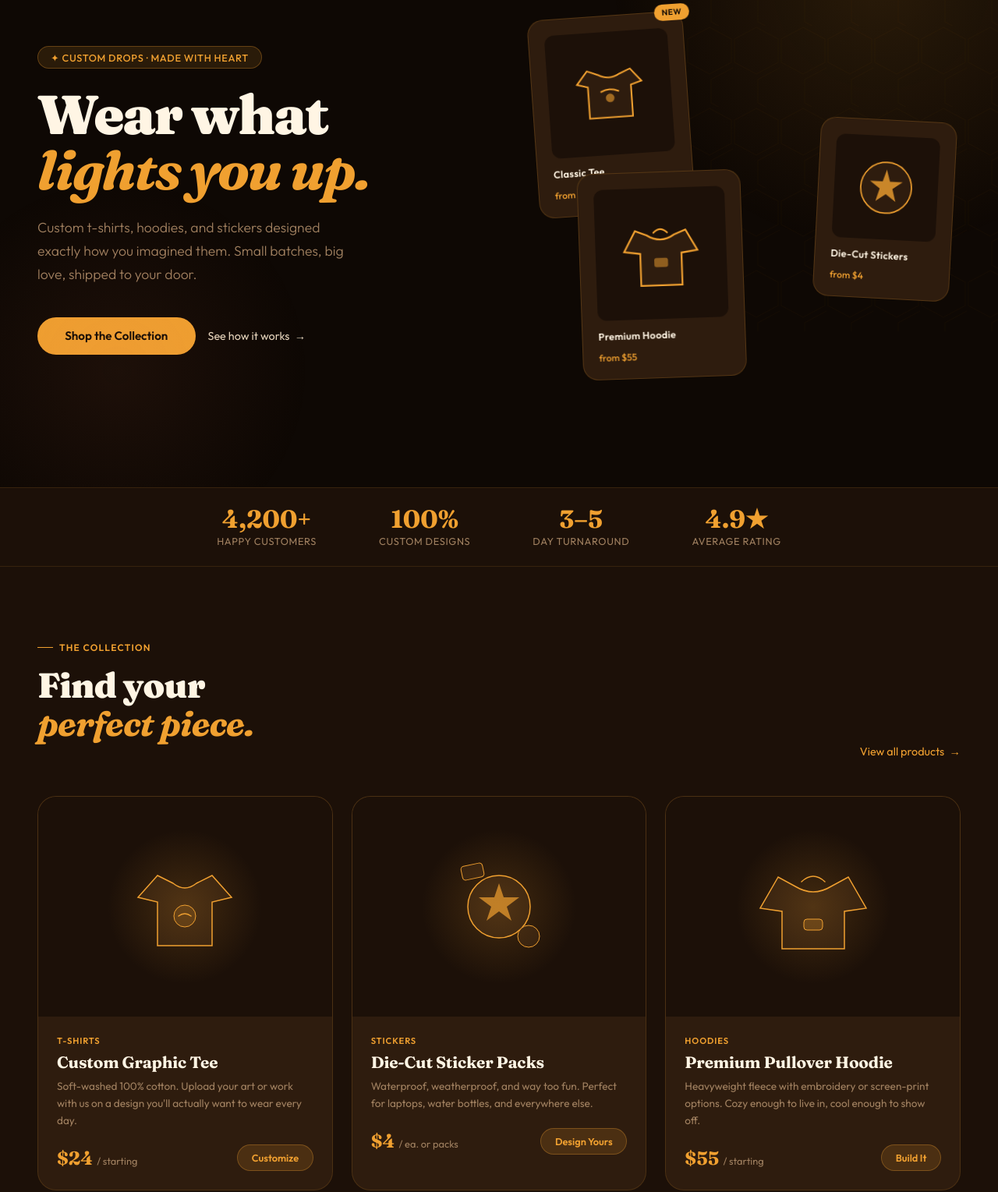
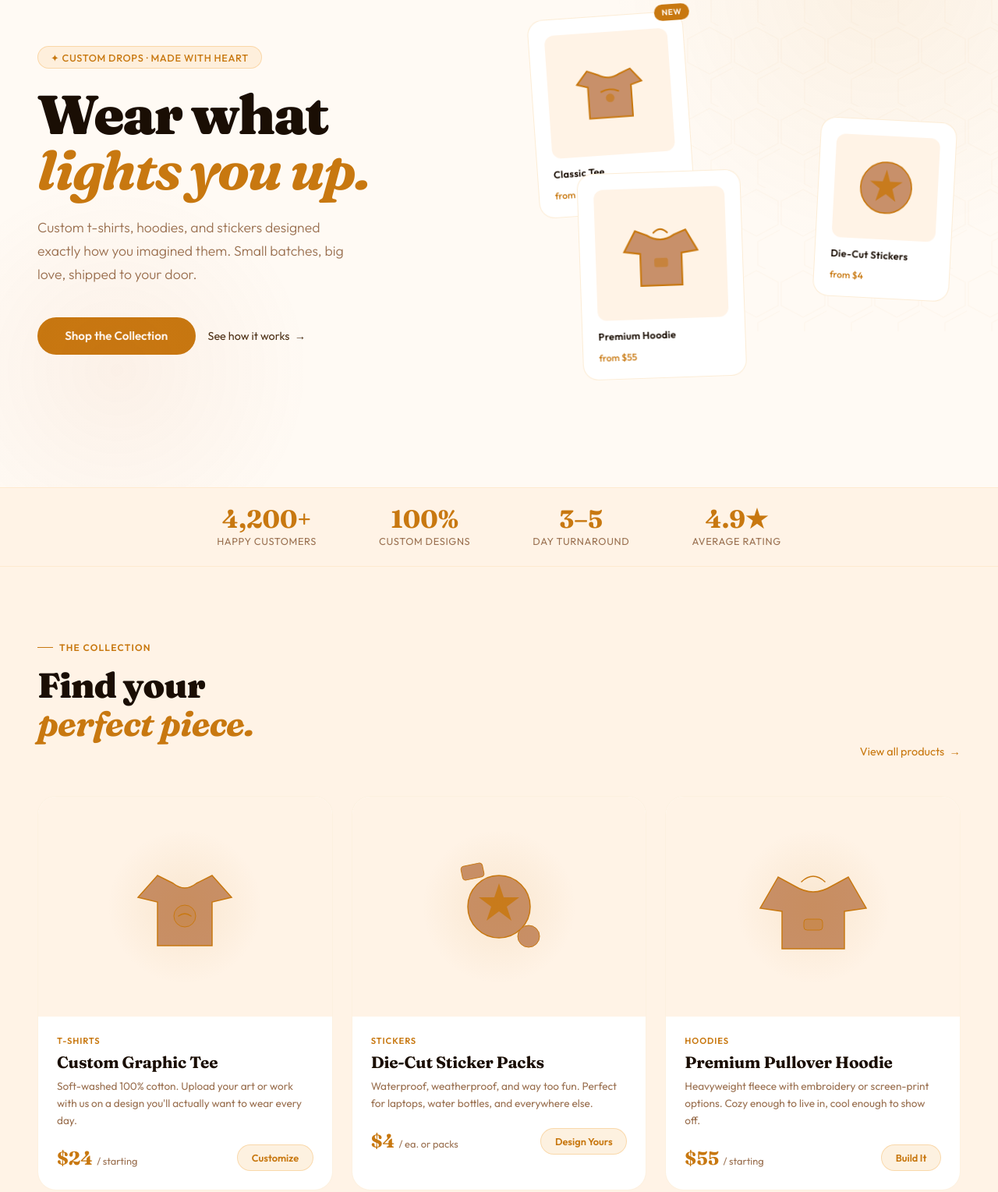
Before and after one commit to bridgetleanne/honeylightcreations, a plain HTML site: page index.html in a window 1280 px wide. Shown: the part 175-1704 px from the top of the page at 78% size. Drawn offline with Linux system fonts and the light colour scheme.

Commit message:
Add files via upload
Lighter background, visual changes

```diff
--- a/index.html
+++ b/index.html
@@ -11,17 +11,17 @@
   *, *::before, *::after { box-sizing: border-box; margin: 0; padding: 0; }
 
   :root {
-    --honey: #F0A030;
-    --honey-light: #F8C870;
-    --honey-deep: #C07010;
-    --cream: #FFF5E4;
-    --cream-muted: #E8D8C0;
-    --espresso: #0E0804;
-    --espresso-mid: #1C1008;
-    --espresso-light: #2E1C0E;
-    --warm-brown: #3D2410;
-    --text-muted: #A08060;
-    --accent-rose: #D4704A;
+    --honey: #C87810;
+    --honey-light: #E89820;
+    --honey-deep: #9A5E08;
+    --cream: #1A0E04;
+    --cream-muted: #4A2E14;
+    --espresso: #FFFAF4;
+    --espresso-mid: #FFF3E6;
+    --espresso-light: #FFFFFF;
+    --warm-brown: #FDE8C8;
+    --text-muted: #9A7050;
+    --accent-rose: #C4602A;
   }
 
   html { scroll-behavior: smooth; }
@@ -42,9 +42,9 @@
     display: flex;
     align-items: center;
     justify-content: space-between;
-    background: rgba(14, 8, 4, 0.85);
+    background: rgba(255, 250, 244, 0.92);
     backdrop-filter: blur(12px);
-    border-bottom: 1px solid rgba(240, 160, 48, 0.15);
+    border-bottom: 1px solid rgba(200, 120, 10, 0.18);
   }
 
   .logo {
@@ -79,7 +79,7 @@
   }
 
   .nav-links a {
-    color: var(--cream-muted);
+    color: var(--text-muted);
     text-decoration: none;
     font-size: 0.9rem;
     font-weight: 400;
@@ -122,7 +122,7 @@
     position: absolute;
     top: -200px; right: -200px;
     width: 700px; height: 700px;
-    background: radial-gradient(circle, rgba(240,160,48,0.12) 0%, transparent 70%);
+    background: radial-gradient(circle, rgba(200,120,10,0.07) 0%, transparent 70%);
     pointer-events: none;
   }
 
@@ -131,7 +131,7 @@
     position: absolute;
     bottom: -100px; left: -100px;
     width: 500px; height: 500px;
-    background: radial-gradient(circle, rgba(212,112,74,0.08) 0%, transparent 70%);
+    background: radial-gradient(circle, rgba(196,96,42,0.06) 0%, transparent 70%);
     pointer-events: none;
   }
 
@@ -444,7 +444,7 @@
     position: absolute;
     width: 200px; height: 200px;
     border-radius: 50%;
-    background: radial-gradient(circle, rgba(240,160,48,0.18) 0%, transparent 70%);
+    background: radial-gradient(circle, rgba(200,120,10,0.1) 0%, transparent 70%);
   }
 
   .tile-body {
@@ -962,7 +962,7 @@
     content: '';
     position: absolute;
     inset: 0;
-    background: radial-gradient(ellipse at 50% 50%, rgba(240,160,48,0.1) 0%, transparent 70%);
+    background: radial-gradient(ellipse at 50% 50%, rgba(200,120,10,0.06) 0%, transparent 70%);
     pointer-events: none;
   }
 
@@ -970,7 +970,7 @@
     font-family: 'Fraunces', serif;
     font-size: 8rem;
     font-weight: 900;
-    color: rgba(240,160,48,0.06);
+    color: rgba(200, 120, 10, 0.07);
     position: absolute;
     top: 50%;
     left: 50%;
@@ -1177,8 +1177,8 @@
 <svg class="honeycomb-bg" width="400" height="600" viewBox="0 0 400 600" fill="none" xmlns="http://www.w3.org/2000/svg">
   <defs>
     <pattern id="hc" x="0" y="0" width="60" height="104" patternUnits="userSpaceOnUse">
-      <polygon points="30,2 58,17 58,47 30,62 2,47 2,17" stroke="#F0A030" stroke-width="1.5" fill="none"/>
-      <polygon points="60,54 88,69 88,99 60,114 32,99 32,69" stroke="#F0A030" stroke-width="1.5" fill="none"/>
+      <polygon points="30,2 58,17 58,47 30,62 2,47 2,17" stroke="#C87810" stroke-width="1.5" fill="none"/>
+      <polygon points="60,54 88,69 88,99 60,114 32,99 32,69" stroke="#C87810" stroke-width="1.5" fill="none"/>
     </pattern>
   </defs>
   <rect width="400" height="600" fill="url(#hc)"/>
@@ -1221,9 +1221,9 @@
       <span class="card-badge">New</span>
       <div class="card-img">
         <svg viewBox="0 0 80 80" fill="none" xmlns="http://www.w3.org/2000/svg">
-          <path d="M20 18 L10 30 L20 33 L20 62 L60 62 L60 33 L70 30 L60 18 L50 22 Q40 28 30 22 Z" fill="#2E1C0E" stroke="#F0A030" stroke-width="1.5"/>
-          <path d="M32 38 Q40 34 48 38" stroke="#F0A030" stroke-width="1.5" stroke-linecap="round"/>
-          <circle cx="40" cy="44" r="4" fill="#F0A030" opacity="0.6"/>
+          <path d="M20 18 L10 30 L20 33 L20 62 L60 62 L60 33 L70 30 L60 18 L50 22 Q40 28 30 22 Z" fill="#C8906A" stroke="#C87810" stroke-width="1.5"/>
+          <path d="M32 38 Q40 34 48 38" stroke="#C87810" stroke-width="1.5" stroke-linecap="round"/>
+          <circle cx="40" cy="44" r="4" fill="#C87810" opacity="0.6"/>
         </svg>
       </div>
       <div class="card-label">Classic Tee</div>
@@ -1234,8 +1234,8 @@
     <div class="product-card card-sticker">
       <div class="card-img">
         <svg viewBox="0 0 80 80" fill="none" xmlns="http://www.w3.org/2000/svg">
-          <circle cx="40" cy="40" r="28" fill="#2E1C0E" stroke="#F0A030" stroke-width="1.5"/>
-          <polygon points="40,20 44,33 58,33 47,41 51,55 40,47 29,55 33,41 22,33 36,33" fill="#F0A030" opacity="0.8"/>
+          <circle cx="40" cy="40" r="28" fill="#C8906A" stroke="#C87810" stroke-width="1.5"/>
+          <polygon points="40,20 44,33 58,33 47,41 51,55 40,47 29,55 33,41 22,33 36,33" fill="#C87810" opacity="0.85"/>
         </svg>
       </div>
       <div class="card-label">Die-Cut Stickers</div>
@@ -1246,9 +1246,9 @@
     <div class="product-card card-hoodie">
       <div class="card-img">
         <svg viewBox="0 0 80 80" fill="none" xmlns="http://www.w3.org/2000/svg">
-          <path d="M18 20 L8 38 L22 40 L22 68 L58 68 L58 40 L72 38 L62 20 L52 24 Q40 32 28 24 Z" fill="#2E1C0E" stroke="#F0A030" stroke-width="1.5"/>
-          <path d="M34 22 Q40 16 46 22" stroke="#F0A030" stroke-width="1.5" stroke-linecap="round" fill="none"/>
-          <rect x="34" y="44" width="12" height="8" rx="2" fill="#F0A030" opacity="0.5"/>
+          <path d="M18 20 L8 38 L22 40 L22 68 L58 68 L58 40 L72 38 L62 20 L52 24 Q40 32 28 24 Z" fill="#C8906A" stroke="#C87810" stroke-width="1.5"/>
+          <path d="M34 22 Q40 16 46 22" stroke="#C87810" stroke-width="1.5" stroke-linecap="round" fill="none"/>
+          <rect x="34" y="44" width="12" height="8" rx="2" fill="#C87810" opacity="0.5"/>
         </svg>
       </div>
       <div class="card-label">Premium Hoodie</div>
@@ -1293,9 +1293,9 @@
       <div class="tile-img">
         <div class="tile-img-glow"></div>
         <svg width="160" height="140" viewBox="0 0 160 140" fill="none">
-          <path d="M45 30 L20 58 L45 64 L45 120 L115 120 L115 64 L140 58 L115 30 L95 40 Q80 52 65 40 Z" fill="#2E1C0E" stroke="#F0A030" stroke-width="1.5"/>
-          <circle cx="80" cy="82" r="14" fill="rgba(240,160,48,0.15)" stroke="#F0A030" stroke-width="1"/>
-          <path d="M72 82 Q80 76 88 82" stroke="#F0A030" stroke-width="1.5" stroke-linecap="round"/>
+          <path d="M45 30 L20 58 L45 64 L45 120 L115 120 L115 64 L140 58 L115 30 L95 40 Q80 52 65 40 Z" fill="#C8906A" stroke="#C87810" stroke-width="1.5"/>
+          <circle cx="80" cy="82" r="14" fill="rgba(200,120,10,0.15)" stroke="#C87810" stroke-width="1"/>
+          <path d="M72 82 Q80 76 88 82" stroke="#C87810" stroke-width="1.5" stroke-linecap="round"/>
         </svg>
       </div>
       <div class="tile-body">
@@ -1314,10 +1314,10 @@
       <div class="tile-img">
         <div class="tile-img-glow"></div>
         <svg width="160" height="140" viewBox="0 0 160 140" fill="none">
-          <circle cx="80" cy="70" r="40" fill="#2E1C0E" stroke="#F0A030" stroke-width="1.5"/>
-          <polygon points="80,40 86,58 106,58 90,70 96,88 80,76 64,88 70,70 54,58 74,58" fill="#F0A030" opacity="0.7"/>
-          <rect x="32" y="16" width="28" height="18" rx="4" fill="#2E1C0E" stroke="#F0A030" stroke-width="1" transform="rotate(-12 46 25)"/>
-          <circle cx="118" cy="108" r="14" fill="#2E1C0E" stroke="#F0A030" stroke-width="1"/>
+          <circle cx="80" cy="70" r="40" fill="#C8906A" stroke="#C87810" stroke-width="1.5"/>
+          <polygon points="80,40 86,58 106,58 90,70 96,88 80,76 64,88 70,70 54,58 74,58" fill="#C87810" opacity="0.85"/>
+          <rect x="32" y="16" width="28" height="18" rx="4" fill="#C8906A" stroke="#C87810" stroke-width="1" transform="rotate(-12 46 25)"/>
+          <circle cx="118" cy="108" r="14" fill="#C8906A" stroke="#C87810" stroke-width="1"/>
         </svg>
       </div>
       <div class="tile-body">
@@ -1336,9 +1336,9 @@
       <div class="tile-img">
         <div class="tile-img-glow"></div>
         <svg width="160" height="140" viewBox="0 0 160 140" fill="none">
-          <path d="M35 32 L12 72 L40 76 L40 124 L120 124 L120 76 L148 72 L125 32 L103 44 Q80 58 57 44 Z" fill="#2E1C0E" stroke="#F0A030" stroke-width="1.5"/>
-          <path d="M65 38 Q80 24 95 38" stroke="#F0A030" stroke-width="1.5" stroke-linecap="round" fill="none"/>
-          <rect x="68" y="86" width="24" height="14" rx="4" fill="rgba(240,160,48,0.2)" stroke="#F0A030" stroke-width="1"/>
+          <path d="M35 32 L12 72 L40 76 L40 124 L120 124 L120 76 L148 72 L125 32 L103 44 Q80 58 57 44 Z" fill="#C8906A" stroke="#C87810" stroke-width="1.5"/>
+          <path d="M65 38 Q80 24 95 38" stroke="#C87810" stroke-width="1.5" stroke-linecap="round" fill="none"/>
+          <rect x="68" y="86" width="24" height="14" rx="4" fill="rgba(200,120,10,0.2)" stroke="#C87810" stroke-width="1"/>
         </svg>
       </div>
       <div class="tile-body">
@@ -1625,7 +1625,6 @@
     { id: 'moon',      name: 'Crescent Moon',   file: 'designs/moon.svg',           category: 'nature',    tags: 'moon stars night celestial' },
     { id: 'arch',      name: 'Arch Stack',      file: 'designs/arch.svg',           category: 'geometric', tags: 'arch stripe minimal' },
     { id: 'wildtype',  name: 'Wild Type',       file: 'designs/wildtype.svg',       category: 'typography',tags: 'bold type letters font' },
-    { id: 'ljlaw-logo',  name: 'LJ Law Logo',       file: 'designs/lj square.png',       category: 'logo',tags: 'bold type letters font' },
   ];
 
   let selectedDesign = null;
```
